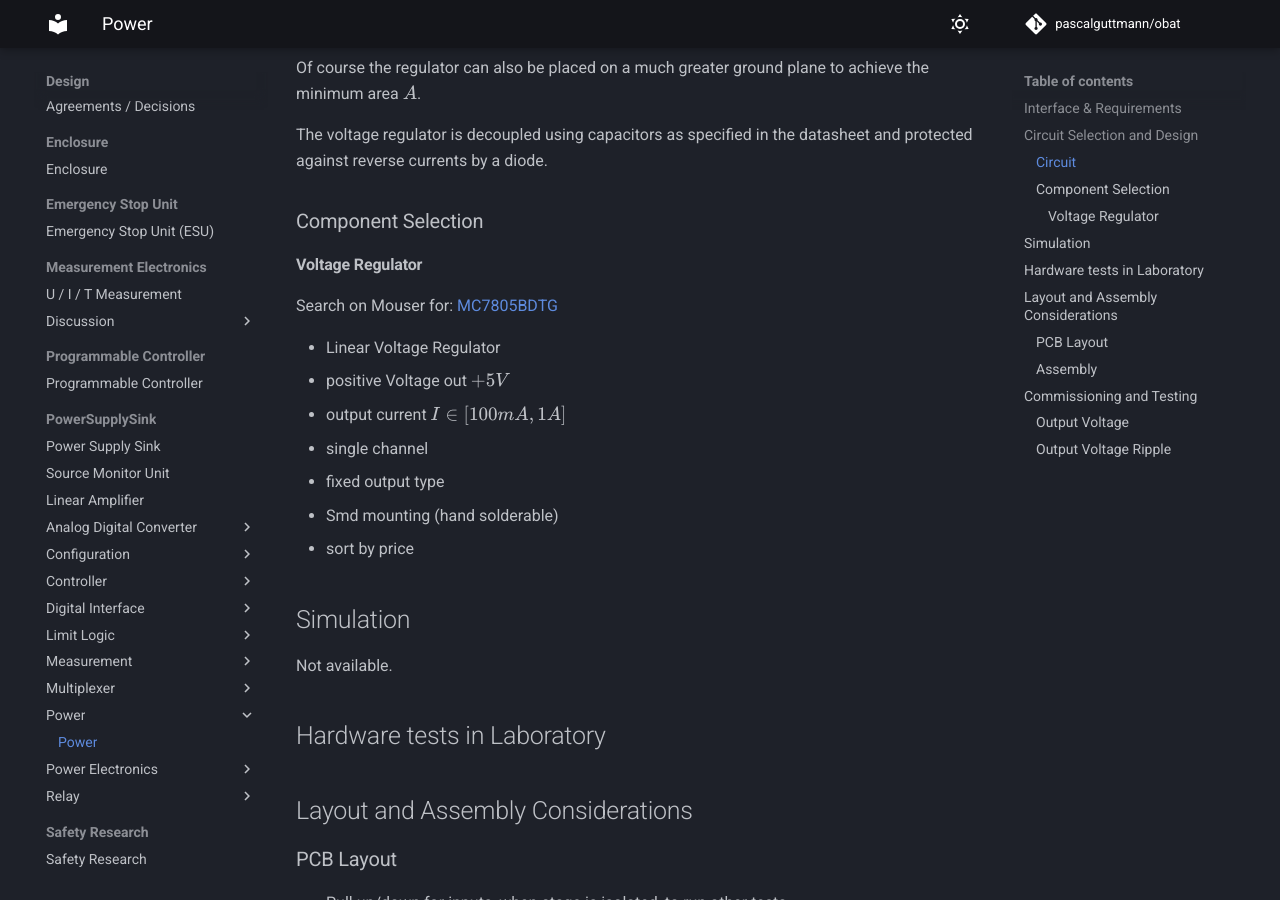
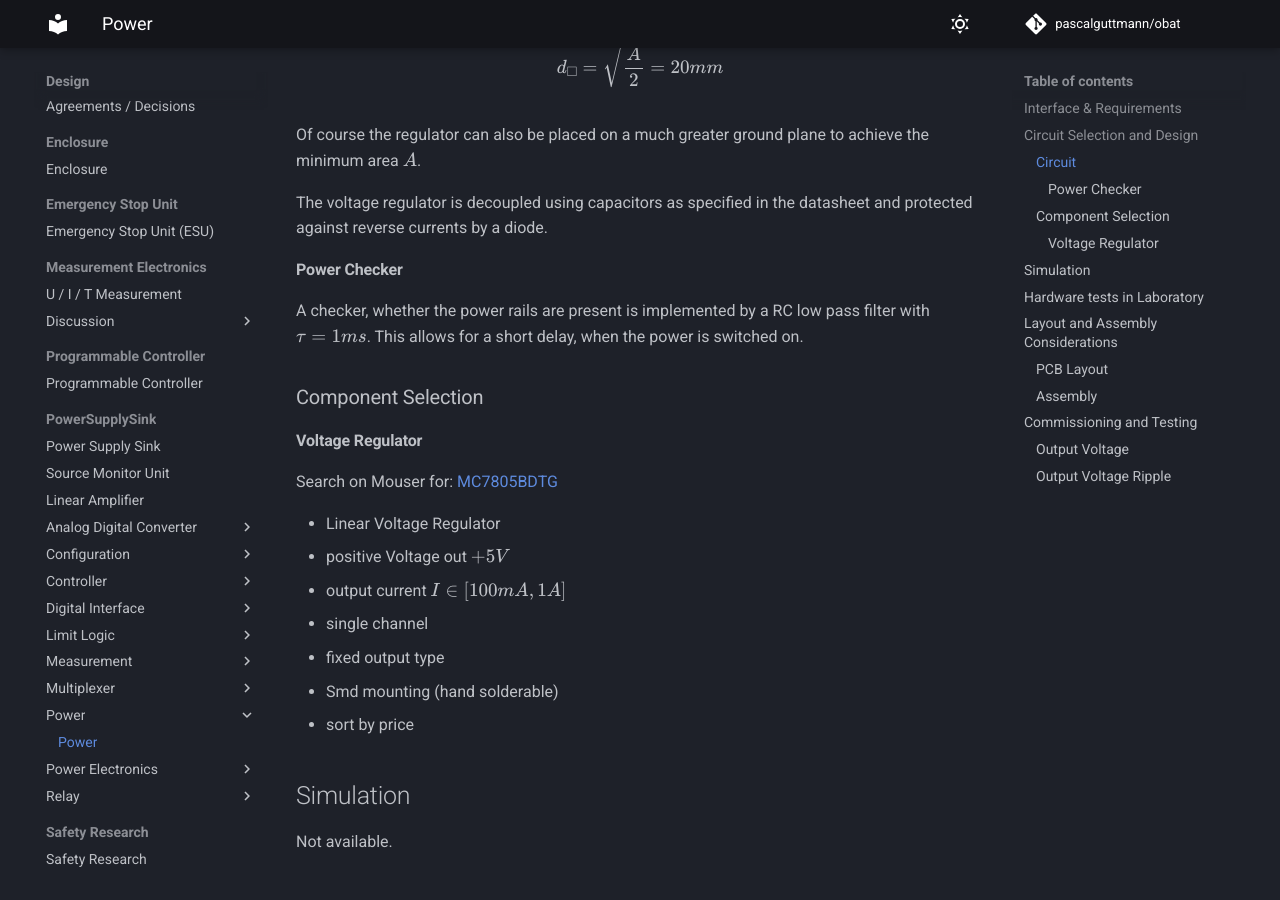
Before and after one commit to pascalguttmann/obat, an MkDocs documentation site: the page built from docs/design/pss/power/power.md, in a window 1280 px wide and 900 px high, scrolled down 1544 px. Built offline with MkDocs 1.6.1 and Material for MkDocs 9.7.7, drawn with Linux system fonts in a browser that asks for light colours; comment, search, counter and statistics services are not loaded; some of the changed text lies outside the part shown.

Commit message:
add power power-checker for power_ok signal

```diff
--- a/docs/design/pss/power/power.md
+++ b/docs/design/pss/power/power.md
@@ -5,6 +5,9 @@
 1. Voltage inputs
     - 10V Power Supply
 2. Voltage output
+    - digital positive logic with $U \in [-5V, 10V]$, driving up to $I = 1 mA$
+    load
+        - `power_ok`, signal that power rails are ok
     - 5V Power Supply
 3. Supply Voltages
     - $+10V$ @ $1W$ ($100mA$)
@@ -60,6 +63,12 @@ achieve the minimum area $A$.
 
 The voltage regulator is decoupled using capacitors as specified in the
 datasheet and protected against reverse currents by a diode.
+
+#### Power Checker
+
+A checker, whether the power rails are present is implemented by a RC low pass
+filter with $\tau = 1ms$. This allows for a short delay, when the power is
+switched on.
 
 ### Component Selection
 
```
